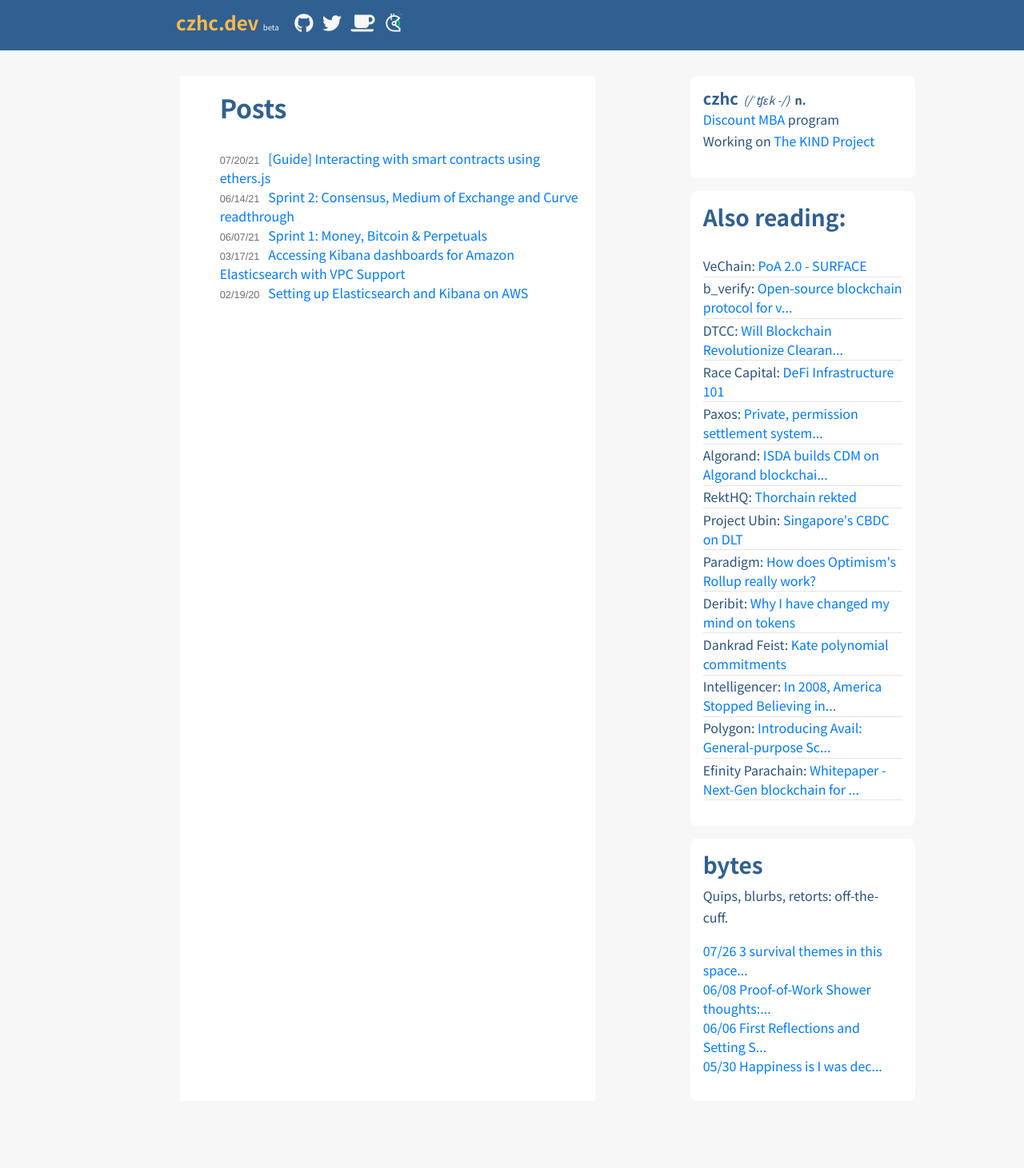
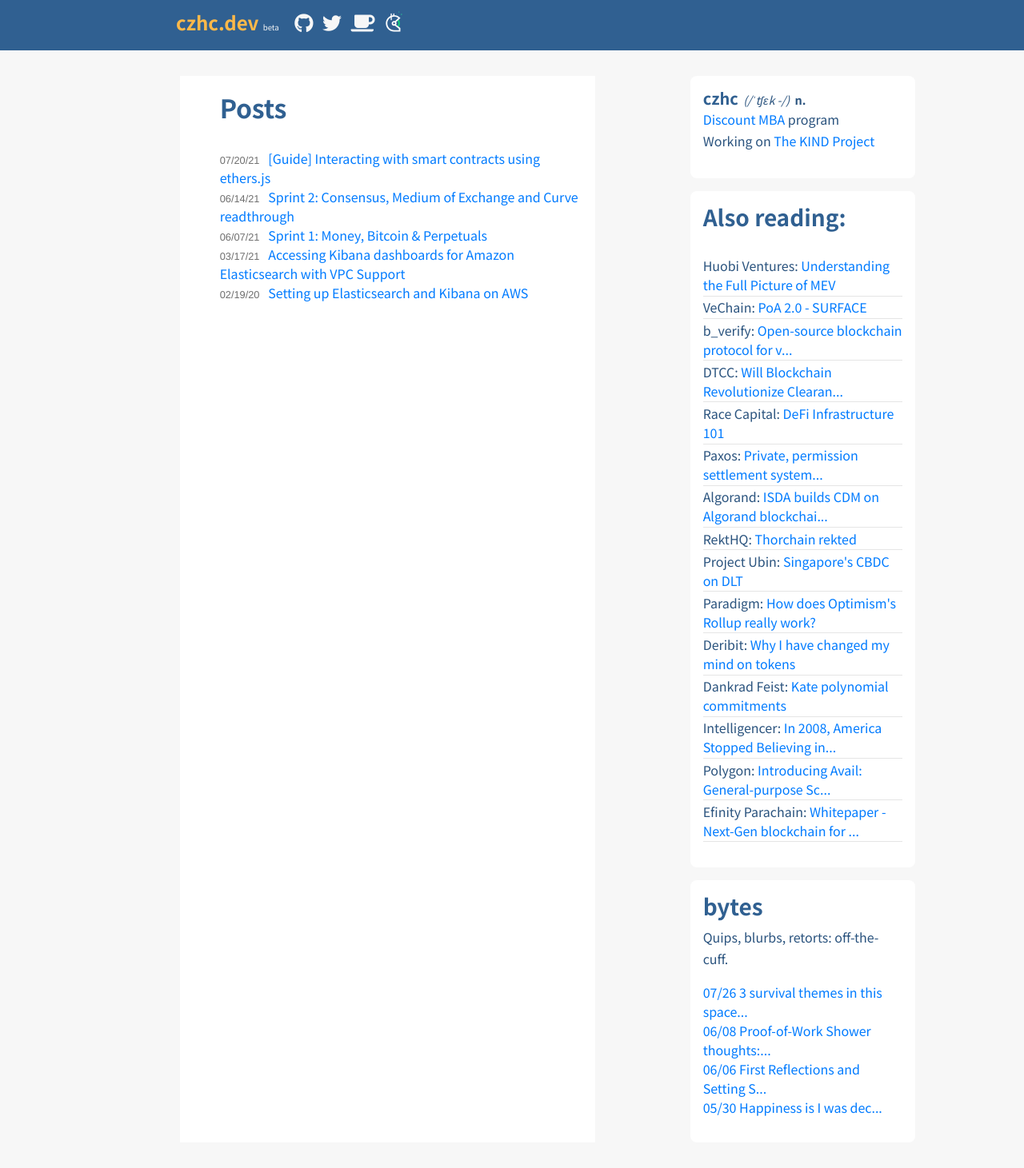
Before and after one commit to czhc/czhc.github.io, a Jekyll site: the page built from index.html, in a window 1280 px wide. Shown: the whole page at 80% size. Built offline with Jekyll 4.4.1, drawn with Linux system fonts in a browser that asks for light colours; nearby versions of some CDN libraries; before the commit the page ends 1409 px from its top, so only the background shows below that.

Commit message:
Update bookmarks.yml

```diff
--- a/_data/bookmarks.yml
+++ b/_data/bookmarks.yml
@@ -1,3 +1,6 @@
+- url: "https://huobi-ventures.medium.com/understanding-the-full-picture-of-mev-4151160b7583"
+  src: Huobi Ventures
+  title: Understanding the Full Picture of MEV
 - url: "https://www.vechain.org/whitepaper/"
   src: VeChain
   title: "PoA 2.0 - SURFACE"
```
